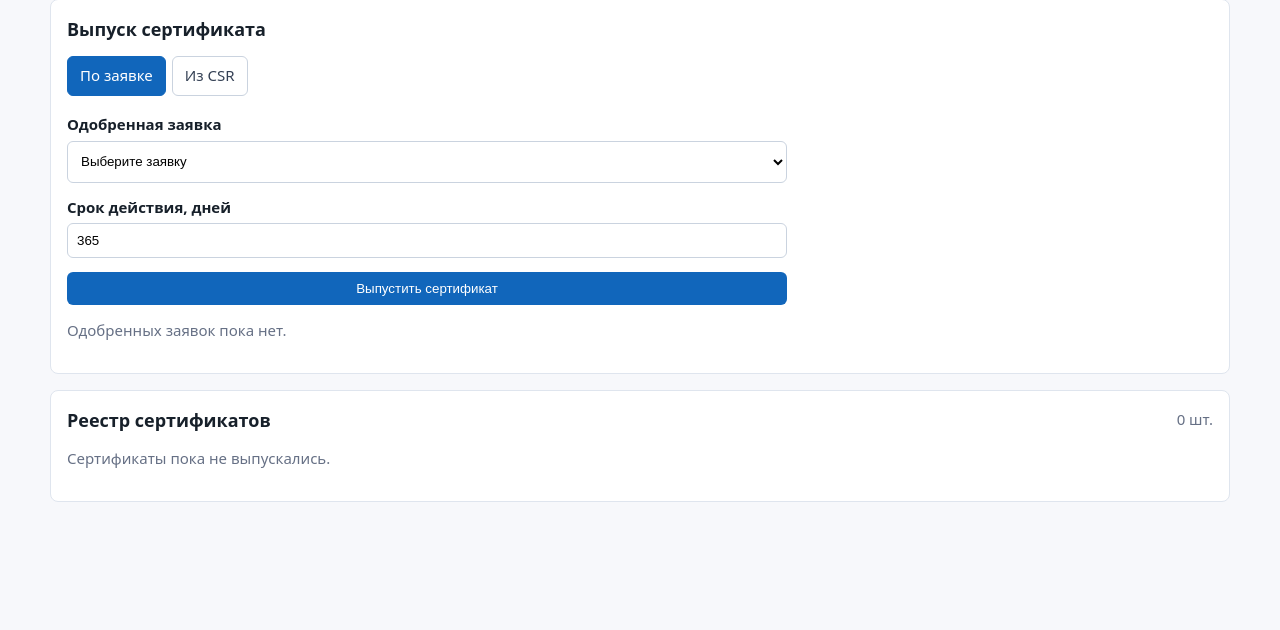
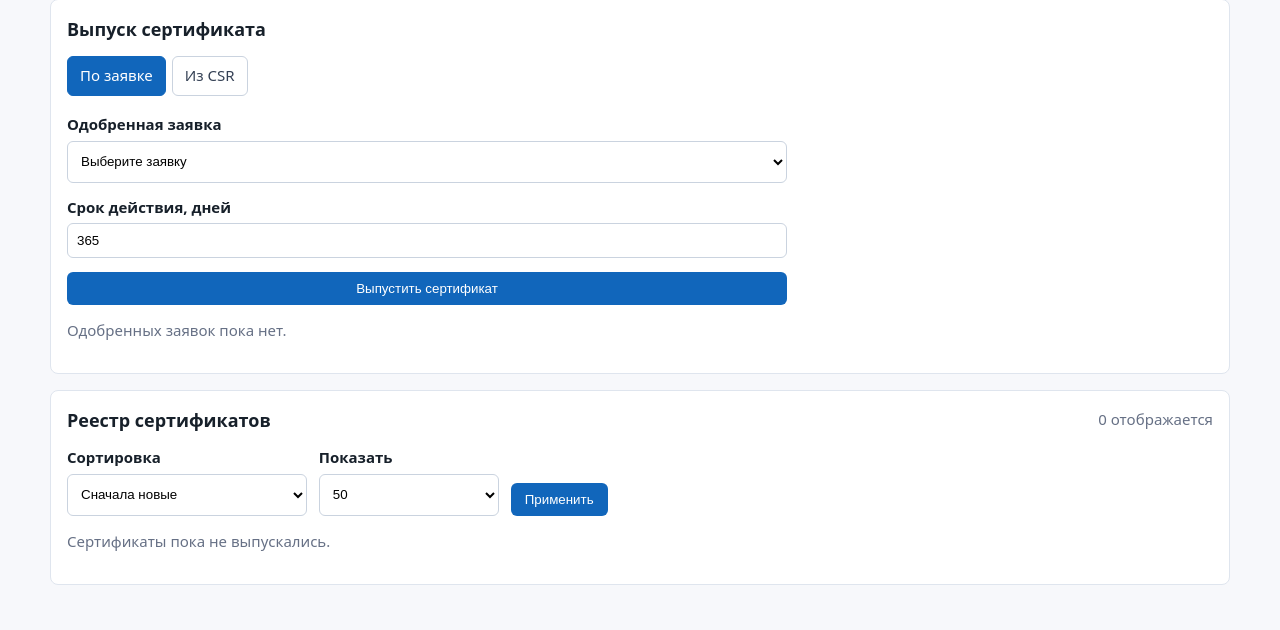
Before and after one commit to Tap4anskiy/pkica, a FastAPI app: page /certificates in a window 1280 px wide; the page is wider, and only the part inside the window is pictured. Shown: the part 170-800 px from the top of that part. Run offline with FastAPI, Linux system fonts and the light colour scheme.

Commit message:
Add certificate registry sorting controls

```diff
--- a/pkica/web/static/style.css
+++ b/pkica/web/static/style.css
@@ -444,6 +444,24 @@ h2 {
   font-weight: 400;
 }
 
+.registry-controls {
+  display: flex;
+  gap: 12px;
+  align-items: end;
+  flex-wrap: wrap;
+  margin-bottom: 14px;
+}
+
+.registry-controls label {
+  min-width: 180px;
+  font-weight: 700;
+}
+
+.registry-controls select {
+  margin-top: 5px;
+  font-weight: 400;
+}
+
 .action-stack {
   margin-bottom: 14px;
 }
@@ -730,6 +748,11 @@ pre {
     min-width: 0;
   }
 
+  .registry-controls label,
+  .registry-controls button {
+    width: 100%;
+  }
+
   .plain-list,
   .chain-details,
   .detail-list {
--- a/pkica/web/templates/certificates_list.html
+++ b/pkica/web/templates/certificates_list.html
@@ -71,8 +71,27 @@
 <section class="panel">
   <div class="section-head">
     <h2>Реестр сертификатов</h2>
-    <span class="muted">{{ certificates|length }} шт.</span>
+    <span class="muted">{{ certificates|length }} отображается</span>
   </div>
+  <form class="registry-controls" method="get" action="/certificates">
+    <label>Сортировка
+      <select name="sort">
+        {% for value, label in certificate_registry.sorts %}
+        <option value="{{ value }}" {% if certificate_registry.sort == value %}selected{% endif %}>{{ label }}</option>
+        {% endfor %}
+      </select>
+    </label>
+    <label>Показать
+      <select name="limit">
+        {% for value in certificate_registry.limits %}
+        <option value="{{ value }}" {% if certificate_registry.limit == value %}selected{% endif %}>
+          {{ "Все" if value == "all" else value }}
+        </option>
+        {% endfor %}
+      </select>
+    </label>
+    <button>Применить</button>
+  </form>
   {% if certificates %}
   <div class="table-wrap">
     <table>
```
Also changed, not shown: pkica/web/routes.py (+74 -3 lines), tests/test_web_admin_safety.py (+21 -0 lines).
